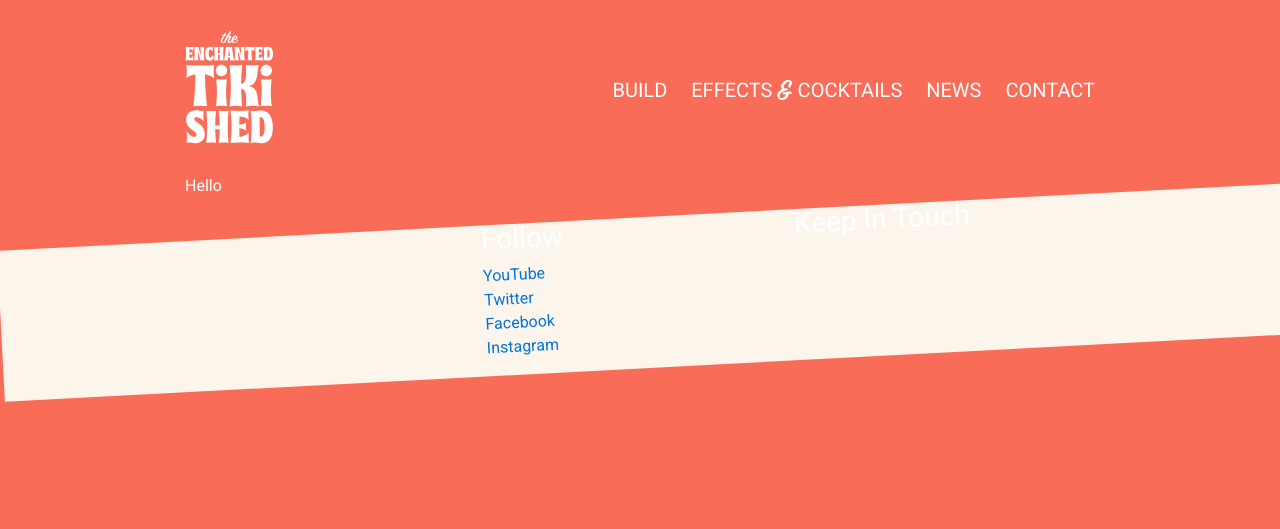
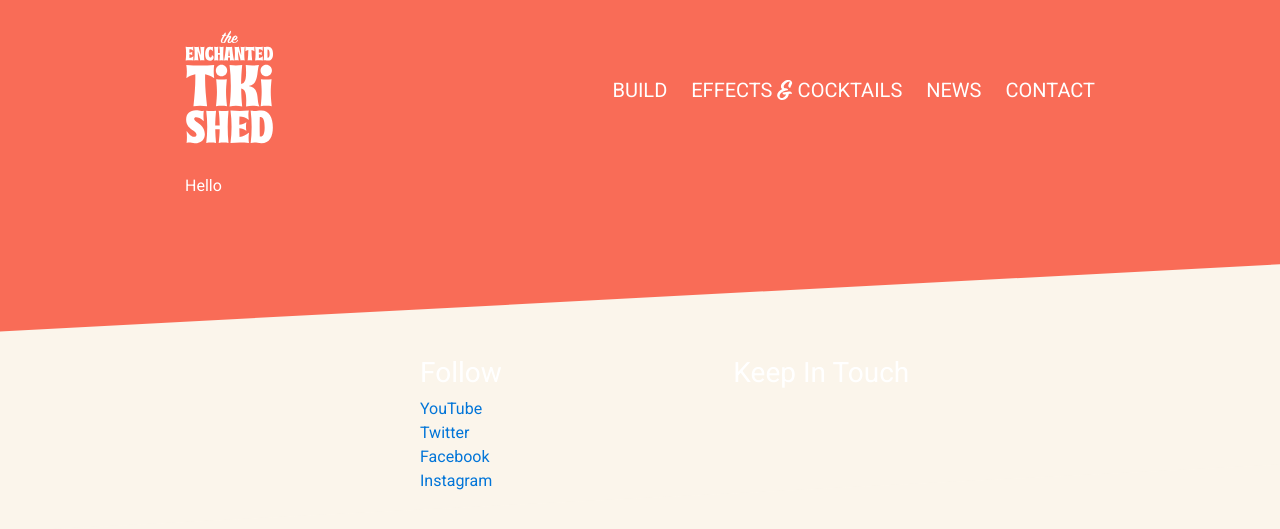
Before and after one commit to dtsn/enchantedtikished, a Jekyll site: the page built from _posts/2019-10-24-hello.markdown, in a window 1280 px wide. Shown: the top 529 px of the page. Built offline with Jekyll 4.4.1, drawn with Linux system fonts in a browser that asks for light colours.

Commit message:
added more structure and working on the other pages

```diff
--- a/404.html
+++ b/404.html
@@ -5,7 +5,6 @@ layout: default
 <style type="text/css" media="screen">
   .container {
     margin: 10px auto;
-    max-width: 600px;
     text-align: center;
   }
   h1 {
--- a/_sass/_homepage.scss
+++ b/_sass/_homepage.scss
@@ -39,6 +39,7 @@
 }
 
 section {
+	margin: 30px 0;
 	h3 {
 		font-weight: 900;
 		text-transform: uppercase;
--- a/_sass/_page.scss
+++ b/_sass/_page.scss
@@ -1,4 +1,8 @@
-body, html {
+html {
+	background: #FBF5EB;
+}
+
+body {
 	background: #F96C57;
 	color: #fff;
 }
@@ -60,9 +64,21 @@ header {
 }
 
 footer {
+	position: relative;
 	background: #FBF5EB;
-	bottom: -5%;
-	left: -5%;
-	width: 110%;
-	transform: rotate(-3deg);
+	margin-top: 160px;
+
+	&:before {
+		content: '';
+		position: absolute;
+		display: block;
+		height: 200px;
+		width: 120%;
+		left: -10%;
+		right: -10%;
+		top: -60px;
+		background: #FBF5EB;
+		transform: rotate(-3deg);
+	}
+
 }
```
Also changed, not shown: about/index.md (added, +2 -0 lines), build/index.md (added, +2 -0 lines), cocktails/index.md (added, +2 -0 lines), contact/index.md (added, +2 -0 lines), index.md (+4 -4 lines), news/index.md (added, +2 -0 lines), assets/svg/logo-colour.svg (added), 1 other file.
